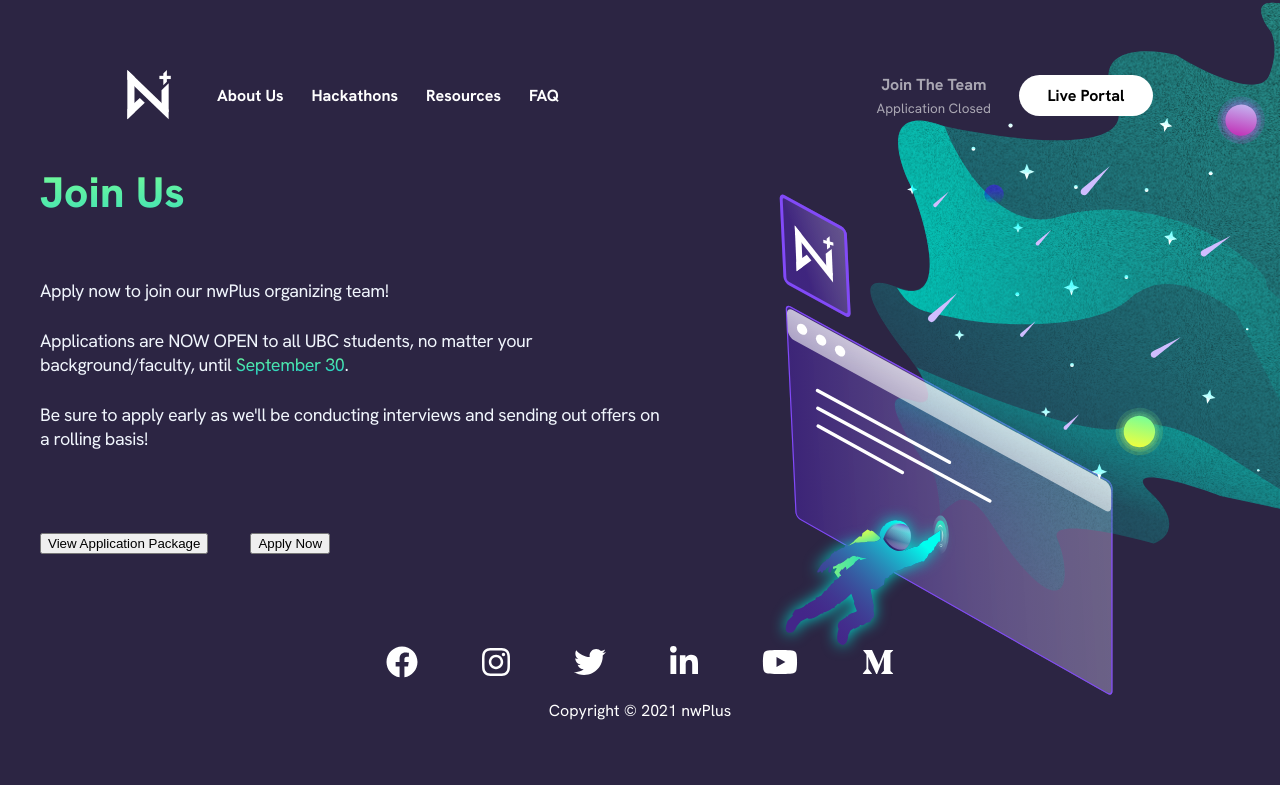
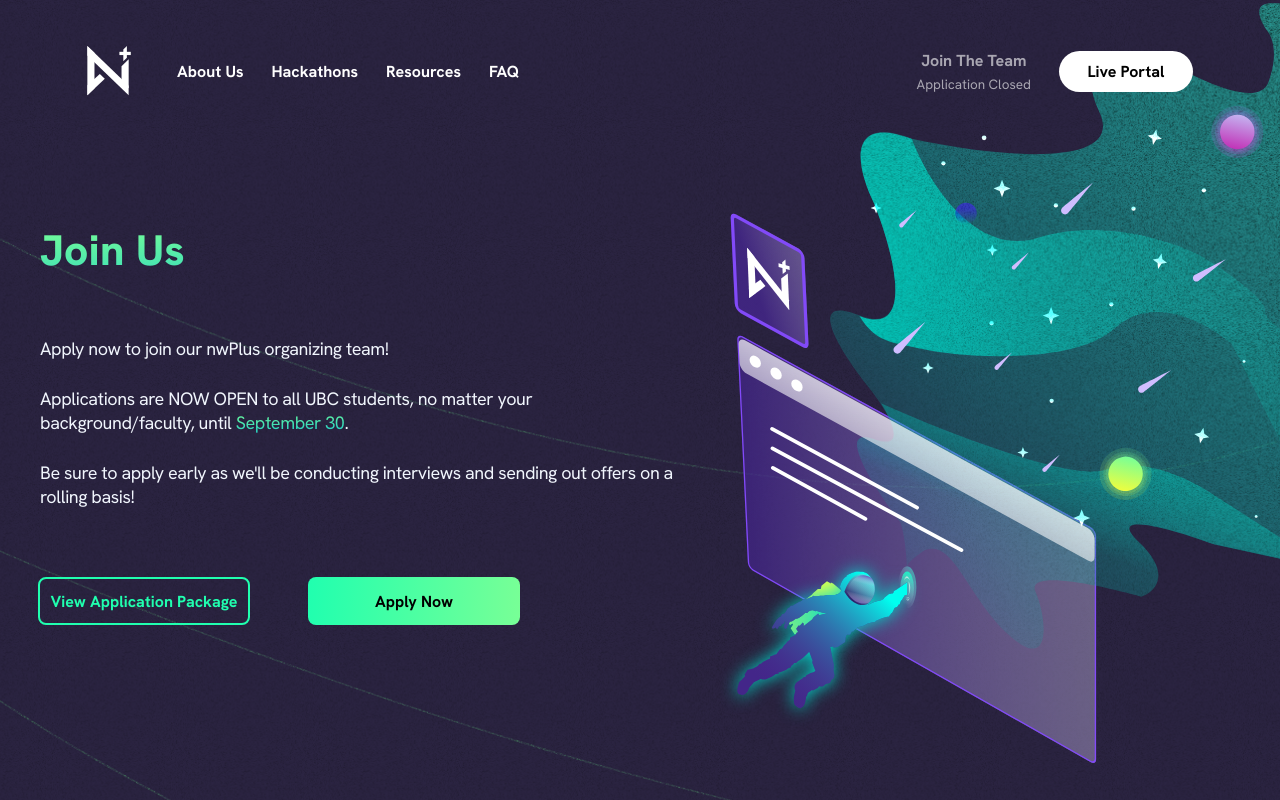
Before and after one commit to nwplus/www, a Next.js app: page /application in a window 1280 px wide. Shown: the top 800 px of the page. Built offline with nearby package versions, Linux system fonts and the light colour scheme.

Commit message:
finished the page, need to do firebase stuff

```diff
--- a/components/JoinUs.js
+++ b/components/JoinUs.js
@@ -1,12 +1,19 @@
 import styled from 'styled-components';
 import { ContentContainer } from './ContentContainer';
 import { Title1, Body, MixedTextParagraph } from './Typography';
-import NavBar from './NavBar';
+import Button from './Button';
+
+
+const PaddingContainer = styled.div`
+  margin-top: 200px;
+`;
 
 const ButtonContainer = styled.div`
   display: flex;
   gap: 42px;
   align-items: center;
+  margin-left: -10px;
+  margin-bottom: 110px;
 `;
 
 const TextContainer = styled.div`
@@ -14,13 +21,13 @@ const TextContainer = styled.div`
   flex-direction: column;
   gap: 8px;
   margin-top: 42px;
-  margin-bottom: 64px;
-  max-width: 628px;
+  margin-bottom: 34px;
+  max-width: 638px;
 `;
 
-export const JoinUs = ({ hiring, hiringLink = '#', livePortalLink = '#', deadline }) => {
+export const JoinUs = ({ hiring, deadline }) => {
   return (<ContentContainer>
-    <NavBar hiring={false} hiringLink={hiringLink} livePortalLink={livePortalLink}/>
+      <PaddingContainer>
         <Title1 withGradient>Join Us</Title1>
         <TextContainer>
           <Body>
@@ -40,9 +47,10 @@ export const JoinUs = ({ hiring, hiringLink = '#', livePortalLink = '#', deadlin
           </Body>
         </TextContainer>
         <ButtonContainer>
-        <button disabled={!hiring}>View Application Package</button>
-        <button disabled={!hiring}>Apply Now</button>
+          <Button disabled={!hiring} width="212px" height="48px" hollow>View Application Package</Button>
+          <Button disabled={!hiring} width="212px" height="48px">Apply Now</Button>
         </ButtonContainer>
+      </PaddingContainer>
   </ContentContainer>
   )
 }
--- a/components/NavBar.js
+++ b/components/NavBar.js
@@ -5,6 +5,9 @@ const NavBarContainer = styled.div`
   align-items: center;
   justify-content: space-between;
   padding: 46px 87px;
+  width: 100%;
+  position: absolute;
+  z-index: 3;
 `;
 
 const NavGroupContainer = styled.div`
--- a/pages/application.js
+++ b/pages/application.js
@@ -11,17 +11,14 @@ import {
 import Head from 'next/head';
 
 import JoinUs from '../components/JoinUs';
-
-const ApplicationPageContainer = styled.div`
-  background: ${p => p.theme.colors.background};
-  height: fit-content;
-  position: relative;
-`;
+import { Background } from '../components/Background';
+import NavBar from '../components/NavBar';
 
 const BackgroundImage = styled.img`
   position: absolute;
-  width: 510px;
+  width: 560px;
   right: 0;
+  z-index: 0;
 `;
 
 const FooterContainer = styled.div`
@@ -41,7 +38,12 @@ const SocialMediaIcons = styled.div`
 `;
 
 
-export default function Charcuterie() {
+export default function ApplicationPage() {
+  const deadline = 'September 30';
+  const livePortalLink = '#';
+  const hiringLink = '#';
+  const hiring = false;
+
   return (
     <>
       <Head>
@@ -49,9 +51,10 @@ export default function Charcuterie() {
       </Head>
 
       <main>
-        <ApplicationPageContainer>
+      <NavBar hiring={hiring} hiringLink={hiringLink} livePortalLink={livePortalLink}/>
+        <Background>
             <BackgroundImage src="/assets/logos/trying.svg" alt="an astronaut reaching inside a window"/>
-            <JoinUs hiring={true} deadline="September 30"/>
+            <JoinUs hiring={hiring} deadline={deadline}/>
             <FooterContainer>
                 <SocialMediaIcons>
                     <a href="https://www.facebook.com/nwplusubc" target="_blank" rel="noreferrer">
@@ -75,7 +78,7 @@ export default function Charcuterie() {
                 </SocialMediaIcons>
                 <div>Copyright &copy; 2021 nwPlus</div>
             </FooterContainer>
-        </ApplicationPageContainer>
+        </Background>
       </main>
     </>
   )
--- a/pages/charcuterie.js
+++ b/pages/charcuterie.js
@@ -148,10 +148,6 @@ export default function Charcuterie() {
             </Button>
           </div>
         </ContentContainer>
-
-        <div style={{ position: 'fixed', top: 0, background: 'rgb(0, 0, 0, 0.50)', width: '100%' }}>
-          <NavBar hiring={false}/>
-        </div>
       </Background>
     </>
   );
```
Lines whose indentation alone changed are shown as unchanged.
